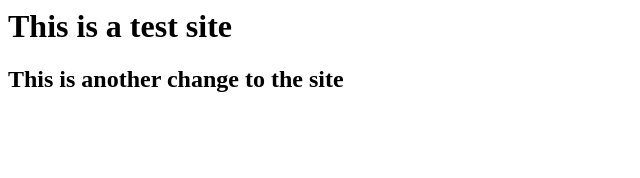
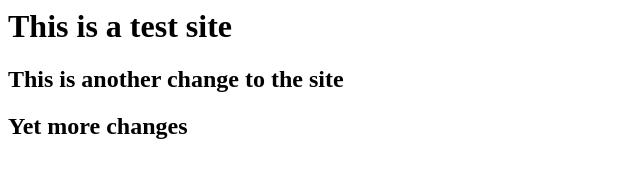
Before and after one commit to matanov/samplerepository, a plain HTML site: page index.html in a window 1280 px wide. Shown: the whole page, without its empty margins (0-640 px from the left). Drawn offline with Linux system fonts and the light colour scheme.

Commit message:
Update index.html

```diff
--- a/index.html
+++ b/index.html
@@ -1,4 +1,5 @@
 <html>
 <h1>This is a test site </h1>
 <h2> This is another change to the site</h2>
+<h2>Yet more changes</h2>
 </html>
```
